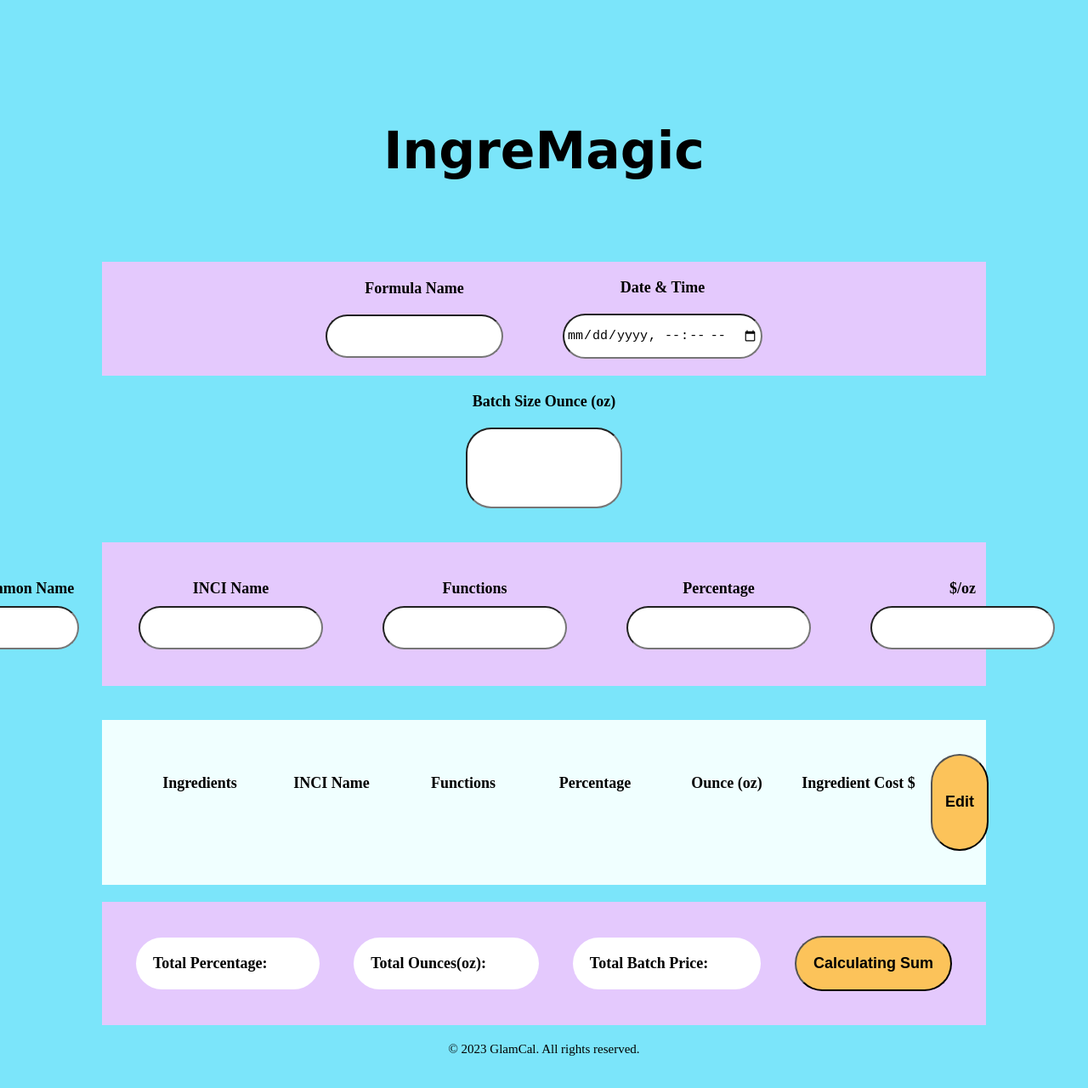
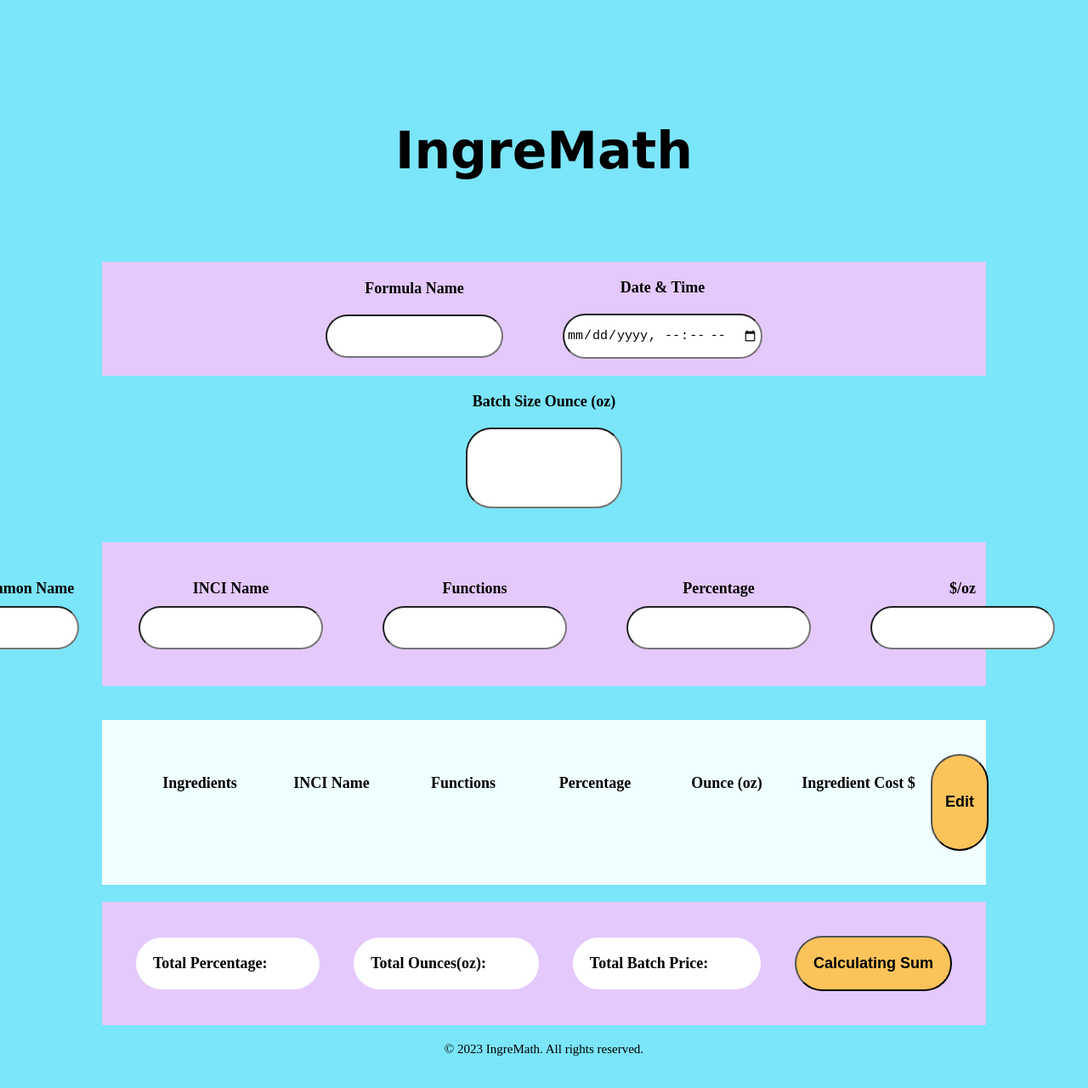
Before and after one commit to Meixian1/IngreMagic-Formulation-Calculator-, a plain HTML site: page index.html in a window 1280 px wide. Shown: the top 1280 px of the page at 85% size. Drawn offline with Linux system fonts and the light colour scheme.

Commit message:
Update index.html

```diff
--- a/index.html
+++ b/index.html
@@ -9,7 +9,7 @@
 </head>
 <body>
 
-<h1>IngreMagic</h1><br><br>
+<h1>IngreMath</h1><br><br>
 
 
 <div class="formulaInformation">
@@ -105,7 +105,7 @@
     </div>
 
 <footer>
-    <p>&copy; 2023 GlamCal. All rights reserved.</p>
+    <p>&copy; 2023 IngreMath. All rights reserved.</p>
 </footer>
 </body>
 </html>
```
